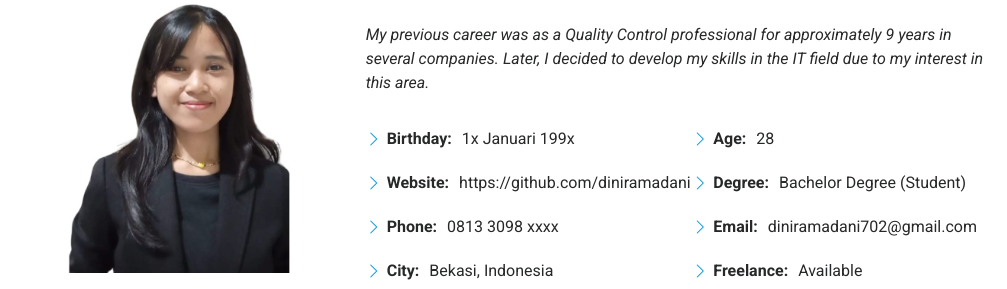
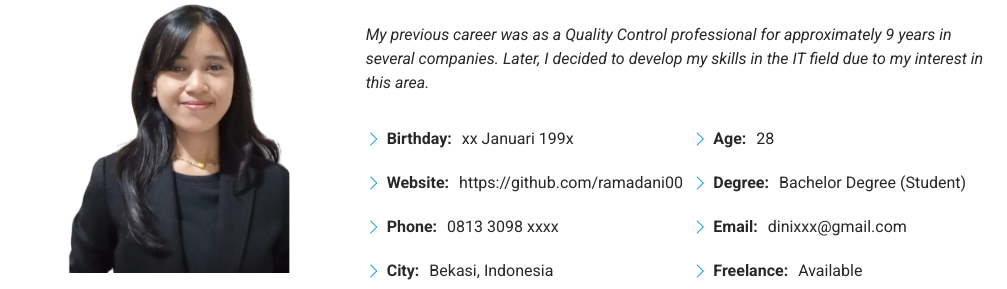
Before and after one commit to diniramadani/Website_Portofolio, a plain HTML site: page index.html in a window 1280 px wide. Shown: the part 1148-1437 px from the top of the page, without its empty margins (273-1280 px from the left). Drawn offline with Linux system fonts and the light colour scheme.

Commit message:
Update index.html

```diff
--- a/index.html
+++ b/index.html
@@ -98,8 +98,8 @@
             <div class="row">
               <div class="col-lg-6">
                 <ul>
-                  <li><i class="bi bi-chevron-right"></i> <strong>Birthday:</strong> <span>1x Januari 199x</span></li>
-                  <li><i class="bi bi-chevron-right"></i> <strong>Website:</strong> <span>https://github.com/diniramadani</span></span></li>
+                  <li><i class="bi bi-chevron-right"></i> <strong>Birthday:</strong> <span>xx Januari 199x</span></li>
+                  <li><i class="bi bi-chevron-right"></i> <strong>Website:</strong> <span>https://github.com/ramadani00</span></span></li>
                   <li><i class="bi bi-chevron-right"></i> <strong>Phone:</strong> <span>0813 3098 xxxx</span></li>
                   <li><i class="bi bi-chevron-right"></i> <strong>City:</strong> <span>Bekasi, Indonesia</span></li>
                 </ul>
@@ -108,7 +108,7 @@
                 <ul>
                   <li><i class="bi bi-chevron-right"></i> <strong>Age:</strong> <span>28</span></li>
                   <li><i class="bi bi-chevron-right"></i> <strong>Degree:</strong> <span>Bachelor Degree (Student)</span></li>
-                  <li><i class="bi bi-chevron-right"></i> <strong>Email:</strong> <span>diniramadani702@gmail.com</span></li>
+                  <li><i class="bi bi-chevron-right"></i> <strong>Email:</strong> <span>dinixxx@gmail.com</span></li>
                   <li><i class="bi bi-chevron-right"></i> <strong>Freelance:</strong> <span>Available</span></li>
                 </ul>
               </div>
```
